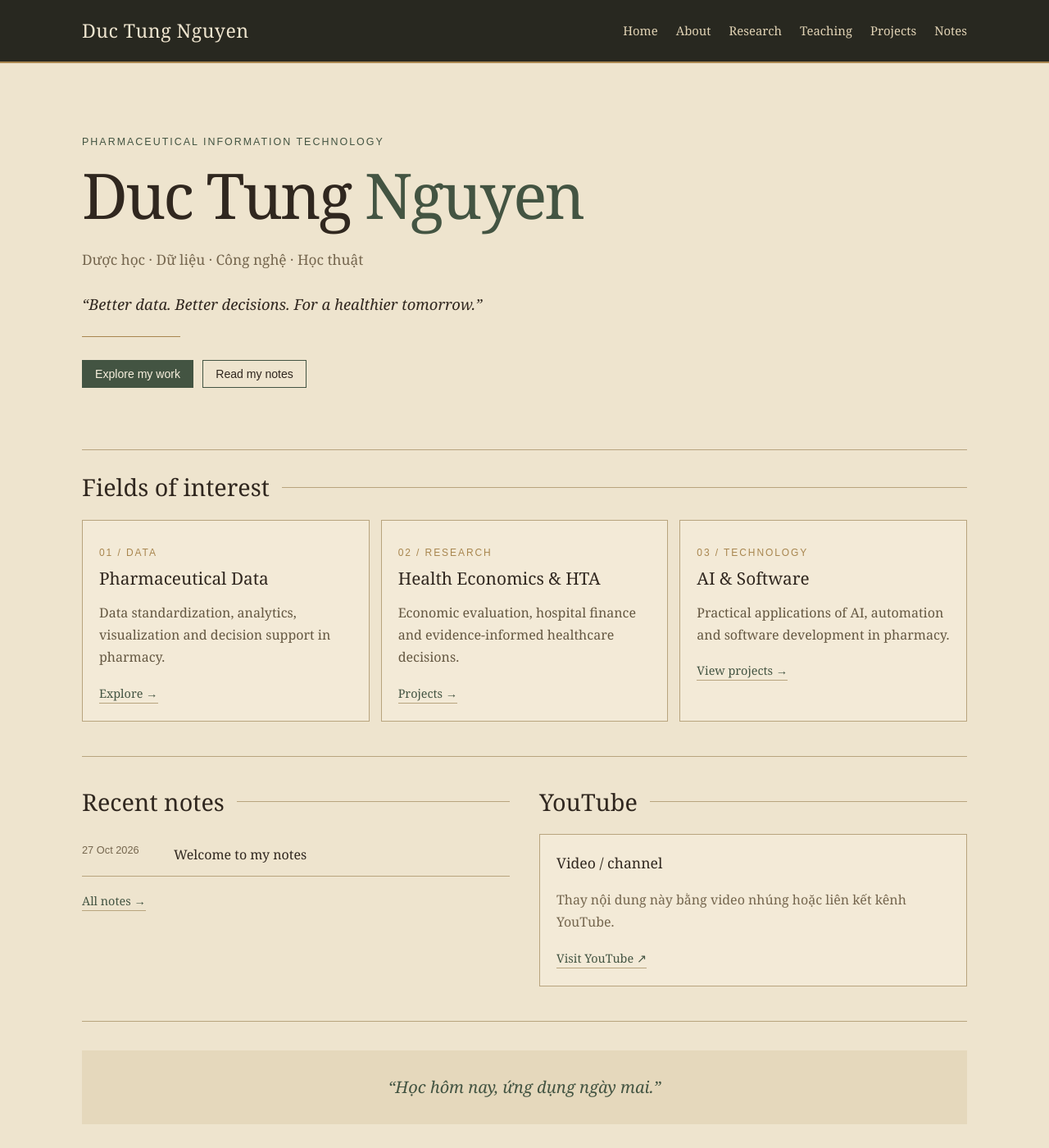
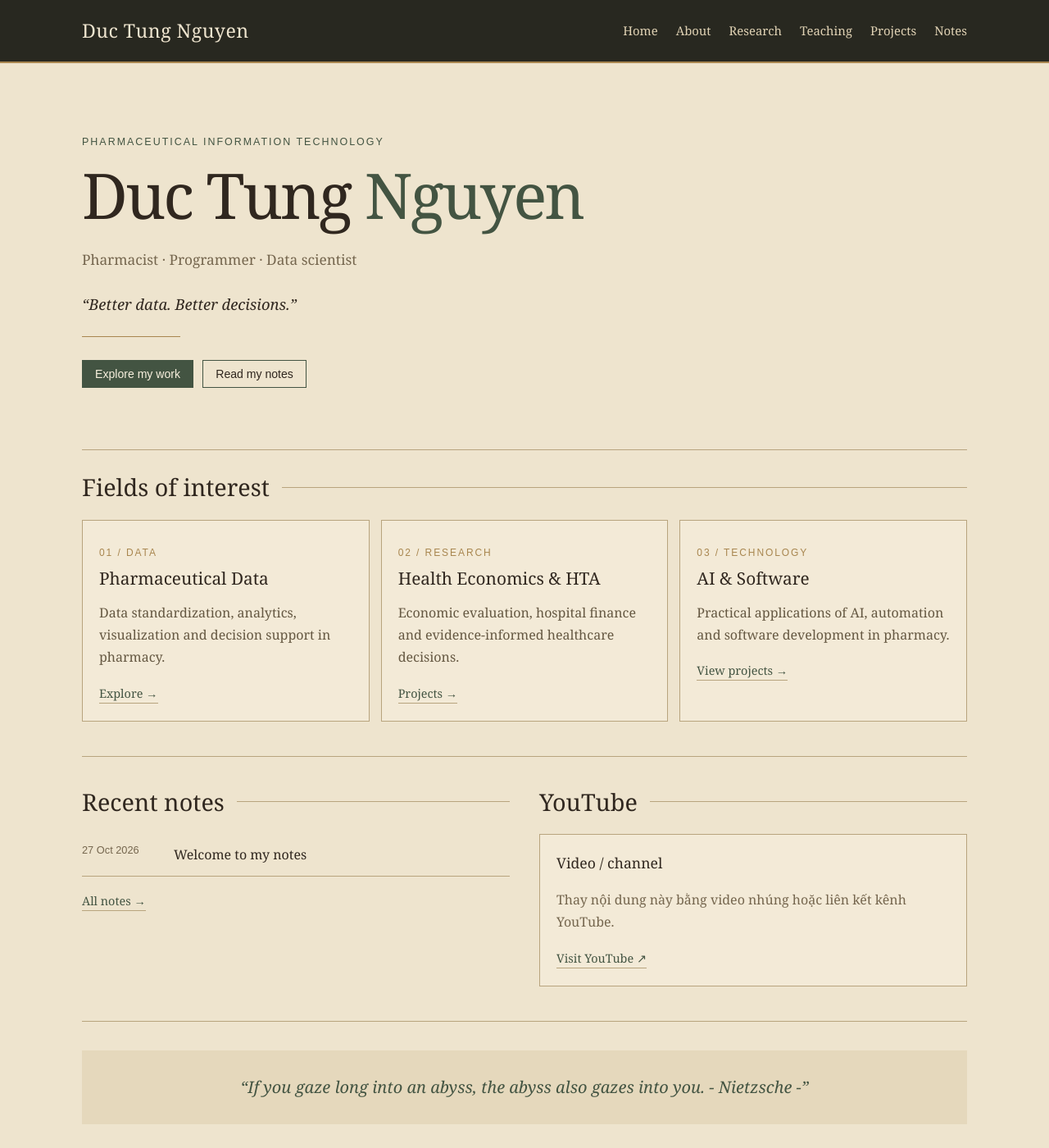
Before and after one commit to ductung998/ndtung.github.io, a Jekyll site: the page built from index.md, in a window 1280 px wide and 1400 px high. Shown: the whole window at 82% size. Built offline with Jekyll 4.4.1, drawn with Linux system fonts in a browser that asks for light colours.

Commit message:
Update index.md

```diff
--- a/index.md
+++ b/index.md
@@ -5,8 +5,8 @@ title: Home
 <section class="hero">
   <p class="eyebrow">Pharmaceutical Information Technology</p>
   <h1>Duc Tung <span>Nguyen</span></h1>
-  <p class="subtitle">Dược học · Dữ liệu · Công nghệ · Học thuật</p>
-  <p class="motto">“Better data. Better decisions. For a healthier tomorrow.”</p>
+  <p class="subtitle">Pharmacist · Programmer · Data scientist</p>
+  <p class="motto">“Better data. Better decisions.”</p>
   <hr class="rule">
   <p><a class="button primary" href="{{ '/research/' | relative_url }}">Explore my work</a>
   <a class="button" href="{{ '/notes/' | relative_url }}">Read my notes</a></p>
@@ -39,4 +39,4 @@ title: Home
     <div class="placeholder"><strong>Video / channel</strong><p>Thay nội dung này bằng video nhúng hoặc liên kết kênh YouTube.</p><a class="text-link" href="https://www.youtube.com/" target="_blank" rel="noopener">Visit YouTube ↗</a></div>
   </div>
 </section>
-<div class="quote">“Học hôm nay, ứng dụng ngày mai.”</div>
+<div class="quote">“If you gaze long into an abyss, the abyss also gazes into you. - Nietzsche -”</div>
```
